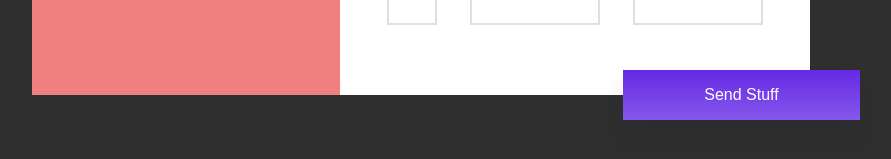
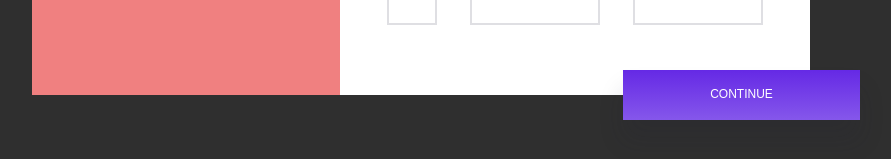
Before and after one commit to KamilCybulski/react-form, a React app: page / in a window 1280 px wide. Shown: the part 581-740 px from the top of the page, without its empty margins (219-1110 px from the left). Built offline with nearby package versions, Linux system fonts and the light colour scheme.

Commit message:
Modify submit button styles

```diff
--- a/src/components/FormFooter.jsx
+++ b/src/components/FormFooter.jsx
@@ -20,7 +20,10 @@ const FormFooter = ({ visible }) => (
           className={`button${transitionClasses[state] || ''}`}
           type="submit"
         >
-          Send Stuff
+          <div className="button__text">
+            Continue
+          </div>
+          <div className="button__icon" />
         </button>
       )}
     </Transition>
--- a/src/styles/form/_all.scss
+++ b/src/styles/form/_all.scss
@@ -4,3 +4,4 @@
 @import './_selectfield.scss';
 @import './_genderfield.scss';
 @import './_datefield.scss';
+@import './_button.scss';
--- /dev/null
+++ b/src/styles/form/_button.scss
@@ -0,0 +1,42 @@
+.button {
+  width: 237px;
+  height: 50px;
+  border: none;
+  color: #fff;
+  box-shadow: 0px 20px 25px rgba(32,31,54,0.15);
+  background-image: linear-gradient(0deg, #8557eb 0%, #6529e5 100%);
+  font-size: 12px;
+  text-transform: uppercase;
+  cursor: pointer;
+  margin-top: -25px;
+  z-index: 1;
+  transform: scaleX(0);
+  transition: transform .5s;
+  transform-origin: center;
+
+  &_entered {
+    transform: scaleX(1);
+  }
+
+  &:hover {
+    background-image: linear-gradient(0deg, #462a85 0%, #401998 100%);
+  }
+
+  &:focus {
+    outline: none;
+  }
+
+  @media screen and (min-width: 630px) {
+    align-self: flex-end;
+    margin-right: -50px;
+  }
+
+  @media screen and (min-width: $display-aside-breakpoint) {
+    margin-right: -1px;
+    transform-origin: left;
+  }
+
+  @media screen and (min-width: 900px) {
+    margin-right: -50px;
+  }
+}
--- a/src/styles/form/_layout.scss
+++ b/src/styles/form/_layout.scss
@@ -156,37 +156,3 @@
   border-top: 2px solid $divider-color;
   margin: 0 8px;
 }
-
-
-.button {
-  width: 237px;
-  height: 50px;
-  border: none;
-  color: #fff;
-  box-shadow: 0px 20px 25px rgba(32,31,54,0.15);
-  background-image: linear-gradient(0deg, #8557eb 0%, #6529e5 100%);
-  margin-top: -25px;
-  z-index: 1;
-  @extend %scale-animation;
-
-  &_entered {
-    transform: scaleX(1);
-  }
-
-  &:focus {
-    outline: none;
-  }
-
-  @media screen and (min-width: 630px) {
-    align-self: flex-end;
-    margin-right: -50px;
-  }
-
-  @media screen and (min-width: $display-aside-breakpoint) {
-    margin-right: -1px;
-  }
-
-  @media screen and (min-width: 900px) {
-    margin-right: -50px;
-  }
-}
--- a/src/styles/form/_textfield.scss
+++ b/src/styles/form/_textfield.scss
@@ -34,6 +34,10 @@
   &:focus {
     outline-width: 0;
   }
+
+  &::-ms-clear {
+    display: none;
+  }
 }
 
 .textfield__underline {
```
